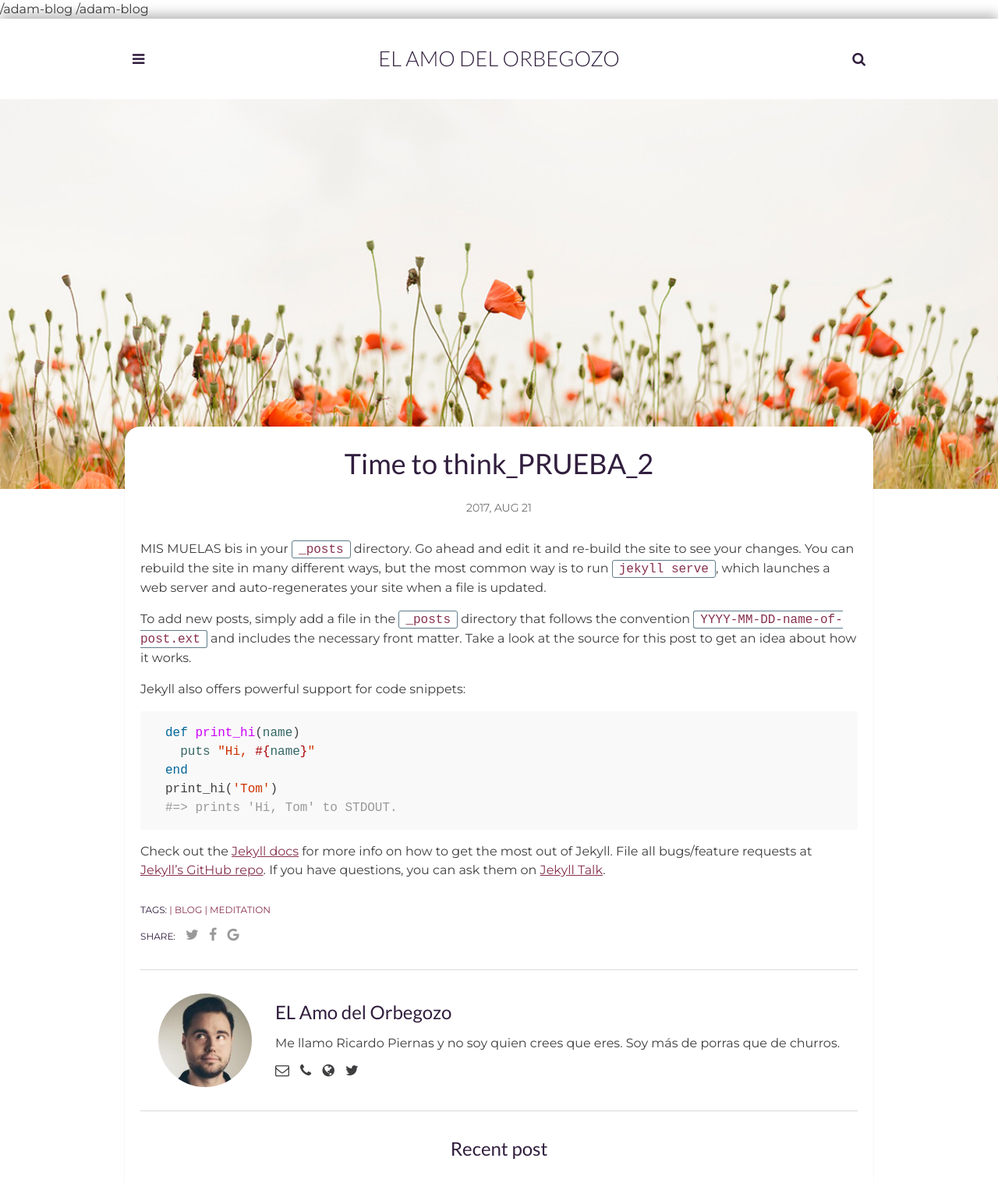
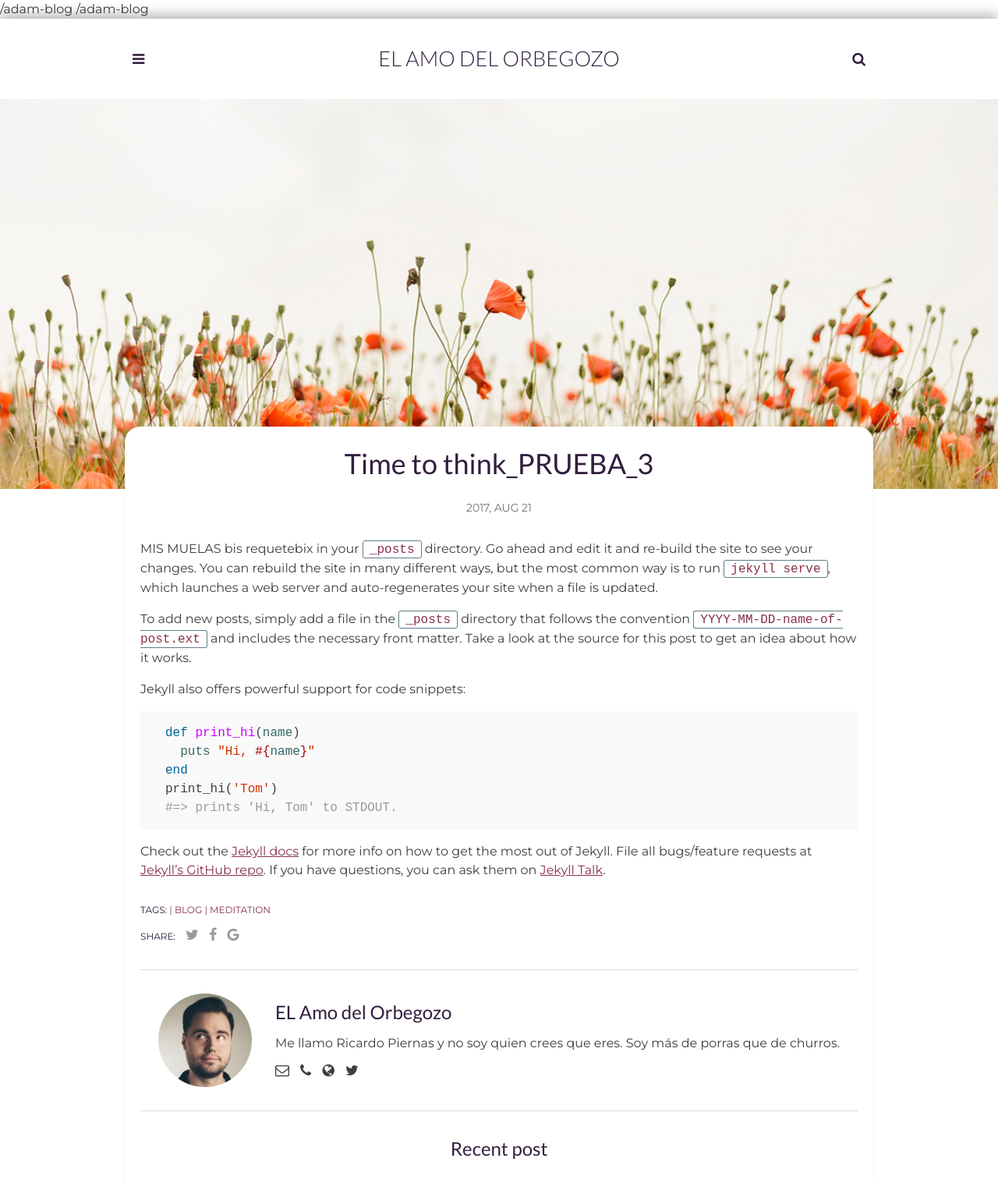
Before and after one commit to jtornero/adam-blog, a Jekyll site: the page built from _posts/2017-08-21-time-to-think.markdown, in a window 1280 px wide, cut to the strip 0-1517 px from the top of the page. Shown: the whole strip at 78% size. Built offline with Jekyll 4.4.1, drawn with Linux system fonts in a browser that asks for light colours; comment, search, counter and statistics services are not loaded.

Commit message:
Tercera prueba

```diff
--- a/_posts/2017-08-21-time-to-think.markdown
+++ b/_posts/2017-08-21-time-to-think.markdown
@@ -1,13 +1,13 @@
 ---
 layout: post
-title: Time to think_PRUEBA_2
+title: Time to think_PRUEBA_3
 date: 2017-08-21 13:32:20 +0300
 description: You’ll find this post in your `_posts` directory. Go ahead and edit it and re-build the site to see your changes. # Add post description (optional)
 img: post-5.jpg # Add image post (optional)
 tags: [Blog, Meditation]
 author: # Add name author (optional)
 ---
-MIS MUELAS bis  in your `_posts` directory. Go ahead and edit it and re-build the site to see your changes. You can rebuild the site in many different ways, but the most common way is to run `jekyll serve`, which launches a web server and auto-regenerates your site when a file is updated.
+MIS MUELAS bis requetebix in your `_posts` directory. Go ahead and edit it and re-build the site to see your changes. You can rebuild the site in many different ways, but the most common way is to run `jekyll serve`, which launches a web server and auto-regenerates your site when a file is updated.
 
 To add new posts, simply add a file in the `_posts` directory that follows the convention `YYYY-MM-DD-name-of-post.ext` and includes the necessary front matter. Take a look at the source for this post to get an idea about how it works.
 
```
